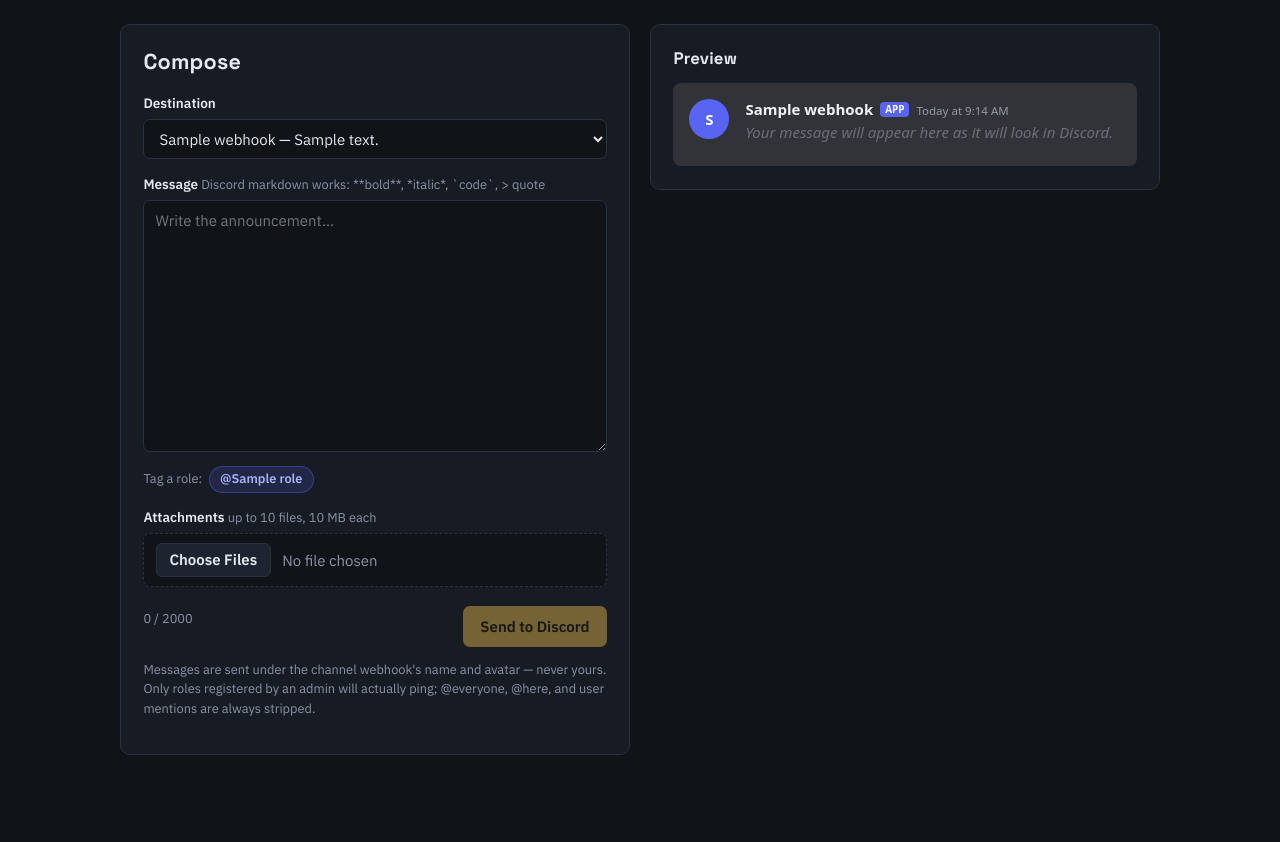
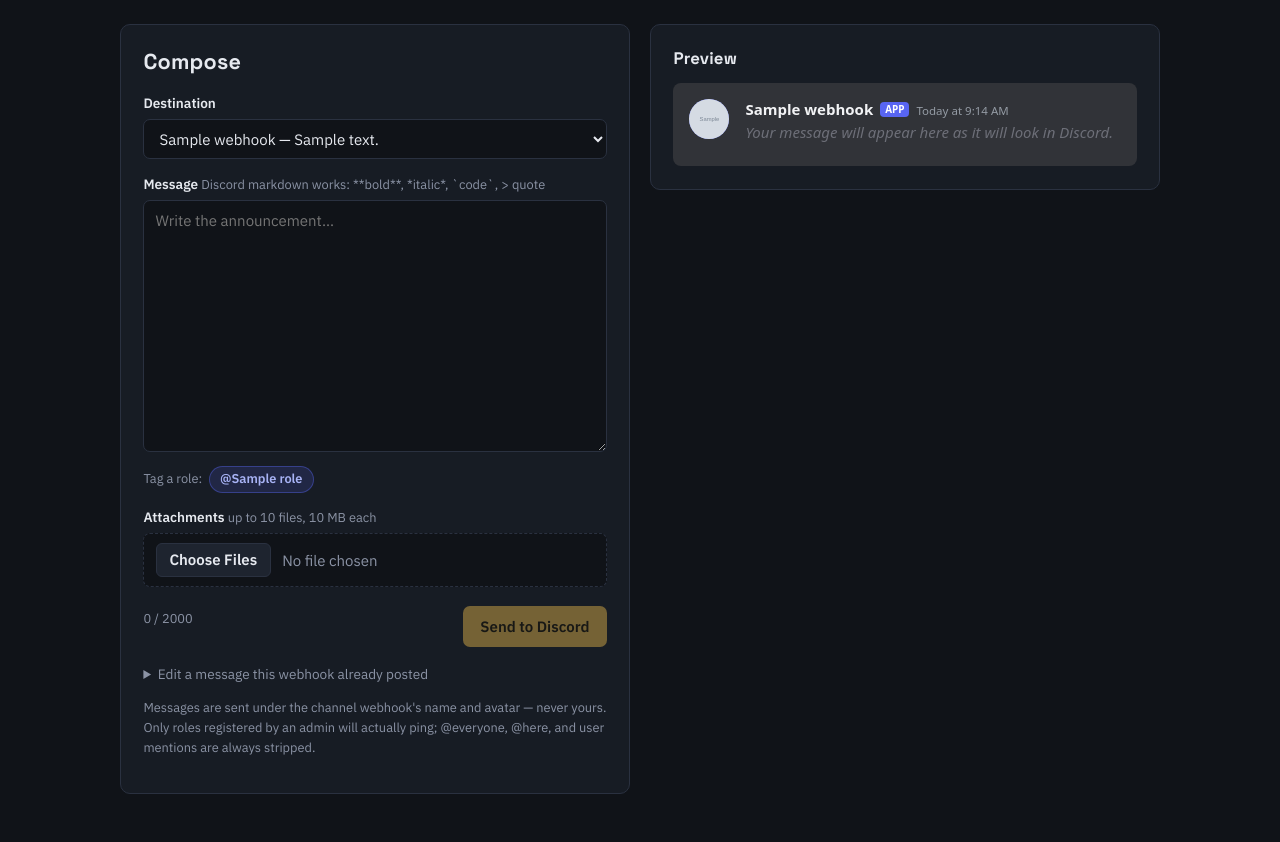
Before and after one commit to Kirkwood364/discord-relay, a Flask app: page / in a window 1280 px wide. Shown: the part 79-921 px from the top of the page. Before the commit the page ends 834 px from the top, so only its background shows below. Run offline with Flask 3, Linux system fonts and the light colour scheme; the visitor is signed in with stand-in values (Sample User, id 1); data comes from the database, SQL or seed files in the repository; tables that the repository leaves empty hold one stand-in row (values such as "Sample post"); grey boxes marked "Sample" are stand-in pictures; parts of the project's set-up code (start-up, migrations or seed data) failed here and were passed over; some libraries are stand-ins or nearby versions.

Commit message:
Added edit existing message functionality

```diff
--- a/app.py
+++ b/app.py
@@ -115,7 +115,7 @@
         "default-src 'self'; "
         "style-src 'self' https://fonts.googleapis.com; "
         "font-src https://fonts.gstatic.com; "
-        "img-src 'self' blob:; "
+        "img-src 'self' blob: https://cdn.discordapp.com; "
         "script-src 'self'; "
         "frame-ancestors 'none'; form-action 'self'; base-uri 'none'",
     )
@@ -137,6 +137,9 @@
     r"^https://(?:canary\.|ptb\.)?discord(?:app)?\.com/api/webhooks/\d+/[\w-]+$"
 )
 ROLE_MENTION_RE = re.compile(r"<@&(\d+)>")
+MESSAGE_LINK_RE = re.compile(
+    r"(?:https?://(?:canary\.|ptb\.)?discord(?:app)?\.com/channels/(?:\d+|@me)/\d+/)?(\d{15,25})$"
+)
 MAX_MESSAGE_LEN = 2000
 
 # Dummy hash so unknown usernames take the same time as wrong passwords,
@@ -222,6 +225,16 @@
     # Migration for databases created before the hardening pass. Check the
     # schema rather than catching OperationalError, which would also swallow
     # genuine lock errors.
+    wcols = {r[1] for r in db.execute("PRAGMA table_info(webhooks)").fetchall()}
+    for col in ("d_name", "d_avatar"):
+        if col not in wcols:
+            try:
+                db.execute(f"ALTER TABLE webhooks ADD COLUMN {col} TEXT NOT NULL DEFAULT ''")
+                db.commit()
+            except sqlite3.OperationalError as exc:
+                if "duplicate column" not in str(exc).lower():
+                    raise
+
     cols = {r[1] for r in db.execute("PRAGMA table_info(audit)").fetchall()}
     if "ip" not in cols:
         try:
@@ -438,7 +451,7 @@
 
 @app.route("/")
 @login_required
-def compose():
+def compose(**kwargs):
     hooks = user_webhooks(g.user)
     roles = {}
     if hooks:
@@ -451,9 +464,54 @@
             roles.setdefault(r["webhook_id"], []).append(
                 {"name": r["name"], "role_id": r["role_id"]}
             )
+    hook_info = {
+        str(w["id"]): {"name": w["d_name"] or "", "avatar": w["d_avatar"] or ""}
+        for w in hooks
+    }
     return render_template(
         "compose.html", webhooks=hooks, roles_json=json.dumps(roles),
+        hooks_json=json.dumps(hook_info),
         max_files=MAX_FILES, max_file_mb=MAX_FILE_MB,
+        edit_id=kwargs.get("edit_id"), edit_content=kwargs.get("edit_content"),
+        edit_webhook_id=kwargs.get("edit_webhook_id"),
+    )
+
+
+@app.route("/load_message", methods=["POST"])
+@login_required
+def load_message():
+    """Fetch an existing webhook-authored message so it can be edited."""
+    webhook_id = request.form.get("webhook_id", "")
+    link = request.form.get("message_url", "").strip()
+
+    allowed = {str(w["id"]): w for w in user_webhooks(g.user)}
+    hook = allowed.get(webhook_id)
+    if hook is None:
+        abort(403)
+
+    m = MESSAGE_LINK_RE.match(link)
+    if not m:
+        flash("Paste a Discord message link (right-click the message → Copy Message Link).", "error")
+        return redirect(url_for("compose"))
+    message_id = m.group(1)
+
+    try:
+        resp = requests.get(f"{hook['url']}/messages/{message_id}", timeout=10)
+    except requests.RequestException:
+        flash("Couldn't reach Discord to load the message.", "error")
+        return redirect(url_for("compose"))
+
+    if resp.status_code != 200:
+        flash(
+            f"Discord couldn't find that message for {hook['name']}. Only messages"
+            " posted through this exact webhook can be edited — check the link and"
+            " the selected destination.", "error",
+        )
+        return redirect(url_for("compose"))
+
+    content = resp.json().get("content", "")
+    return compose(
+        edit_id=message_id, edit_content=content, edit_webhook_id=hook["id"]
     )
 
 
@@ -463,7 +521,16 @@
     webhook_id = request.form.get("webhook_id", "")
     content = request.form.get("content", "").strip()
     uploads = [f for f in request.files.getlist("files") if f and f.filename]
+    edit_id = request.form.get("edit_id", "").strip()
+    if edit_id and not edit_id.isdigit():
+        abort(400)
 
+    if edit_id and uploads:
+        flash("Attachments can't be changed when editing — only the message text.", "error")
+        return redirect(url_for("compose"))
+    if edit_id and not content:
+        flash("An edited message can't be empty. To remove a message, delete it in Discord.", "error")
+        return redirect(url_for("compose"))
     if not content and not uploads:
         flash("The message is empty — nothing was sent.", "error")
         return redirect(url_for("compose"))
@@ -502,19 +569,27 @@
     }
 
     try:
-        if files:
+        if edit_id:
+            resp = requests.patch(
+                f"{hook['url']}/messages/{edit_id}", json=payload, timeout=10
+            )
+            ok = resp.status_code == 200
+            status = "edited" if ok else f"edit failed ({resp.status_code})"
+        elif files:
             resp = requests.post(
                 hook["url"],
                 data={"payload_json": json.dumps(payload)},
                 files=files,
                 timeout=60,
             )
+            ok = resp.status_code in (200, 204)
+            status = "sent" if ok else f"failed ({resp.status_code})"
         else:
             resp = requests.post(hook["url"], json=payload, timeout=10)
-        ok = resp.status_code in (200, 204)
-        status = "sent" if ok else f"failed ({resp.status_code})"
+            ok = resp.status_code in (200, 204)
+            status = "sent" if ok else f"failed ({resp.status_code})"
     except requests.RequestException:
-        ok, status = False, "failed (network error)"
+        ok, status = False, ("edit failed (network error)" if edit_id else "failed (network error)")
 
     excerpt = content[:120]
     if files:
@@ -526,16 +601,39 @@
     )
     get_db().commit()
 
-    if ok:
+    if ok and edit_id:
+        flash(f"Message edited in {hook['name']}.", "ok")
+    elif ok:
         flash(f"Message sent to {hook['name']}.", "ok")
     else:
-        flash(f"Discord rejected the message — {status}. Check the webhook still exists.", "error")
+        flash(f"Discord rejected the request — {status}. Check the webhook still exists.", "error")
     return redirect(url_for("compose"))
 
 
 # --------------------------------------------------------------------------
 # Admin — webhooks
 # --------------------------------------------------------------------------
+
+def fetch_hook_identity(url):
+    """Ask Discord for the webhook's display name and avatar CDN URL.
+
+    Returns (name, avatar_url) or None if unreachable/invalid.
+    """
+    try:
+        resp = requests.get(url, timeout=10)
+        if resp.status_code != 200:
+            return None
+        info = resp.json()
+        name = info.get("name") or ""
+        avatar = ""
+        if info.get("id") and info.get("avatar"):
+            avatar = (
+                f"https://cdn.discordapp.com/avatars/{info['id']}/{info['avatar']}.png?size=128"
+            )
+        return name, avatar
+    except (requests.RequestException, ValueError):
+        return None
+
 
 @app.route("/admin/webhooks", methods=["GET", "POST"])
 @admin_required
@@ -550,13 +648,21 @@
         elif not DISCORD_WEBHOOK_RE.match(url):
             flash("That doesn't look like a Discord webhook URL.", "error")
         else:
+            identity = fetch_hook_identity(url) or ("", "")
             try:
                 db.execute(
-                    "INSERT INTO webhooks (name, url, note, created_at) VALUES (?, ?, ?, ?)",
-                    (name, url, note, now()),
+                    "INSERT INTO webhooks (name, url, note, created_at, d_name, d_avatar)"
+                    " VALUES (?, ?, ?, ?, ?, ?)",
+                    (name, url, note, now(), identity[0], identity[1]),
                 )
                 db.commit()
-                flash(f"Added webhook {name}.", "ok")
+                if identity[0]:
+                    flash(f"Added webhook {name} — posts to Discord as “{identity[0]}”.", "ok")
+                else:
+                    flash(
+                        f"Added webhook {name}, but couldn't fetch its Discord identity yet"
+                        " — use Test to retry.", "ok",
+                    )
             except sqlite3.IntegrityError:
                 flash("A webhook with that name already exists.", "error")
         return redirect(url_for("admin_webhooks"))
@@ -582,17 +688,16 @@
     hook = get_db().execute("SELECT * FROM webhooks WHERE id = ?", (hook_id,)).fetchone()
     if hook is None:
         abort(404)
-    try:
-        resp = requests.get(hook["url"], timeout=10)
-        if resp.status_code == 200:
-            info = resp.json()
-            flash(
-                f"Webhook is live — posts as “{info.get('name', 'unknown')}”.", "ok"
-            )
-        else:
-            flash(f"Discord returned {resp.status_code} — the webhook may have been deleted.", "error")
-    except requests.RequestException:
-        flash("Couldn't reach Discord to test the webhook.", "error")
+    identity = fetch_hook_identity(hook["url"])
+    if identity:
+        get_db().execute(
+            "UPDATE webhooks SET d_name = ?, d_avatar = ? WHERE id = ?",
+            (identity[0], identity[1], hook_id),
+        )
+        get_db().commit()
+        flash(f"Webhook is live — posts as “{identity[0] or 'unknown'}”. Identity refreshed.", "ok")
+    else:
+        flash("Couldn't reach the webhook — it may have been deleted in Discord.", "error")
     return redirect(url_for("admin_webhooks"))
 
 
--- a/static/style.css
+++ b/static/style.css
@@ -409,3 +409,25 @@
 .role-add { display: flex; gap: 0.5rem; flex-wrap: wrap; }
 .role-add input { flex: 1; min-width: 140px; }
 .role-add .btn { margin-top: 0; }
+
+/* ---- webhook identity & message editing ---- */
+.discord-avatar img { width: 100%; height: 100%; border-radius: 50%; object-fit: cover; }
+.hook-cell { display: flex; align-items: center; gap: 0.6rem; }
+.hook-avatar { width: 26px; height: 26px; border-radius: 50%; object-fit: cover; }
+.hook-dname { display: block; font-weight: 400; font-size: 0.78rem; }
+.edit-banner {
+  background: color-mix(in srgb, var(--accent) 10%, transparent);
+  border: 1px solid color-mix(in srgb, var(--accent) 40%, transparent);
+  color: var(--accent);
+  border-radius: 8px;
+  padding: 0.55rem 0.8rem;
+  font-size: 0.88rem;
+  margin-bottom: 0.4rem;
+}
+.edit-banner a { color: var(--text); margin-left: 0.4rem; }
+.edit-loader { margin-top: 1.1rem; }
+.edit-loader summary { cursor: pointer; color: var(--muted); font-size: 0.85rem; user-select: none; }
+.edit-loader summary:hover { color: var(--text); }
+.edit-loader-body { display: flex; gap: 0.5rem; margin-top: 0.5rem; }
+.edit-loader-body input { flex: 1; }
+.edit-loader-body .btn { margin-top: 0; }
--- a/templates/admin_audit.html
+++ b/templates/admin_audit.html
@@ -15,7 +15,7 @@
         <td class="muted mono">{{ r.ip or "—" }}</td>
         <td>{{ r.webhook }}</td>
         <td class="muted excerpt">{{ r.excerpt }}</td>
-        <td>{% if r.status == 'sent' %}<span class="tag tag-ok">sent</span>{% else %}<span class="tag tag-bad">{{ r.status }}</span>{% endif %}</td>
+        <td>{% if r.status in ('sent', 'edited') %}<span class="tag tag-ok">{{ r.status }}</span>{% else %}<span class="tag tag-bad">{{ r.status }}</span>{% endif %}</td>
       </tr>
       {% endfor %}
     </tbody>
--- a/templates/admin_webhooks.html
+++ b/templates/admin_webhooks.html
@@ -10,7 +10,10 @@
       <tbody>
         {% for h in hooks %}
         <tr>
-          <td class="strong">{{ h.name }}</td>
+          <td class="strong hook-cell">
+            {% if h.d_avatar %}<img class="hook-avatar" src="{{ h.d_avatar }}" alt="">{% endif %}
+            <span>{{ h.name }}{% if h.d_name %}<span class="muted hook-dname">as “{{ h.d_name }}”</span>{% endif %}</span>
+          </td>
           <td class="muted">{{ h.note or "—" }}</td>
           <td class="muted">{{ h.created_at[:10] }}</td>
           <td class="row-actions">
--- a/templates/compose.html
+++ b/templates/compose.html
@@ -12,32 +12,58 @@
     <h1>Compose</h1>
     <form method="post" action="{{ url_for('send') }}" id="send-form" enctype="multipart/form-data">
       <input type="hidden" name="csrf" value="{{ csrf_token() }}">
+      {% if edit_id %}
+        <input type="hidden" name="edit_id" value="{{ edit_id }}">
+        <div class="edit-banner">
+          Editing an existing message in this channel — sending will update it in place.
+          <a href="{{ url_for('compose') }}">Cancel</a>
+        </div>
+      {% endif %}
       <label for="webhook_id">Destination</label>
       <select id="webhook_id" name="webhook_id">
         {% for w in webhooks %}
-          <option value="{{ w.id }}">{{ w.name }}{% if w.note %} — {{ w.note }}{% endif %}</option>
+          <option value="{{ w.id }}"
+            {% if edit_webhook_id == w.id %}selected{% endif %}
+            {% if edit_id and edit_webhook_id != w.id %}disabled{% endif %}
+          >{{ w.name }}{% if w.note %} — {{ w.note }}{% endif %}</option>
         {% endfor %}
       </select>
 
       <label for="content">Message <span class="hint">Discord markdown works: **bold**, *italic*, `code`, &gt; quote</span></label>
       <textarea id="content" name="content" rows="10" maxlength="2000"
-        placeholder="Write the announcement…"></textarea>
+        placeholder="Write the announcement…">{{ edit_content or "" }}</textarea>
 
       <div id="role-bar" class="role-bar" hidden>
         <span class="hint">Tag a role:</span>
         <span id="role-chips"></span>
       </div>
 
+      {% if not edit_id %}
       <label for="files">Attachments
         <span class="hint">up to {{ max_files }} files, {{ max_file_mb }} MB each</span>
       </label>
       <input id="files" name="files" type="file" multiple>
       <div id="file-error" class="hint file-error" hidden></div>
+      {% endif %}
 
       <div class="compose-footer">
         <span id="char-count" class="hint">0 / 2000</span>
-        <button class="btn btn-primary" type="submit" id="send-btn" disabled>Send to Discord</button>
+        <button class="btn btn-primary" type="submit" id="send-btn" disabled>
+          {{ "Save edit" if edit_id else "Send to Discord" }}
+        </button>
       </div>
+
+      {% if not edit_id %}
+      <details class="edit-loader">
+        <summary>Edit a message this webhook already posted</summary>
+        <div class="edit-loader-body">
+          <input name="message_url" placeholder="Paste the message link (right-click → Copy Message Link)">
+          <button class="btn btn-ghost" type="submit"
+                  formaction="{{ url_for('load_message') }}" formnovalidate>Load</button>
+        </div>
+        <p class="hint">Pick the destination above first — only messages posted through that webhook can be loaded and edited.</p>
+      </details>
+      {% endif %}
     </form>
     <p class="hint">Messages are sent under the channel webhook's name and avatar — never yours.
       Only roles registered by an admin will actually ping; @everyone, @here, and user mentions are always stripped.</p>
@@ -61,7 +87,7 @@
     </div>
   </section>
 </div>
-<script id="relay-data" type="application/json">{"roles": {{ roles_json | safe }}, "limits": {"maxFiles": {{ max_files }}, "maxFileMB": {{ max_file_mb }}}}</script>
+<script id="relay-data" type="application/json">{"roles": {{ roles_json | safe }}, "hooks": {{ hooks_json | safe }}, "limits": {"maxFiles": {{ max_files }}, "maxFileMB": {{ max_file_mb }}}}</script>
 <script src="{{ url_for('static', filename='preview.js') }}"></script>
 {% endif %}
 {% endblock %}
```
Also changed, not shown: static/preview.js (+25 -5 lines), README.md.
